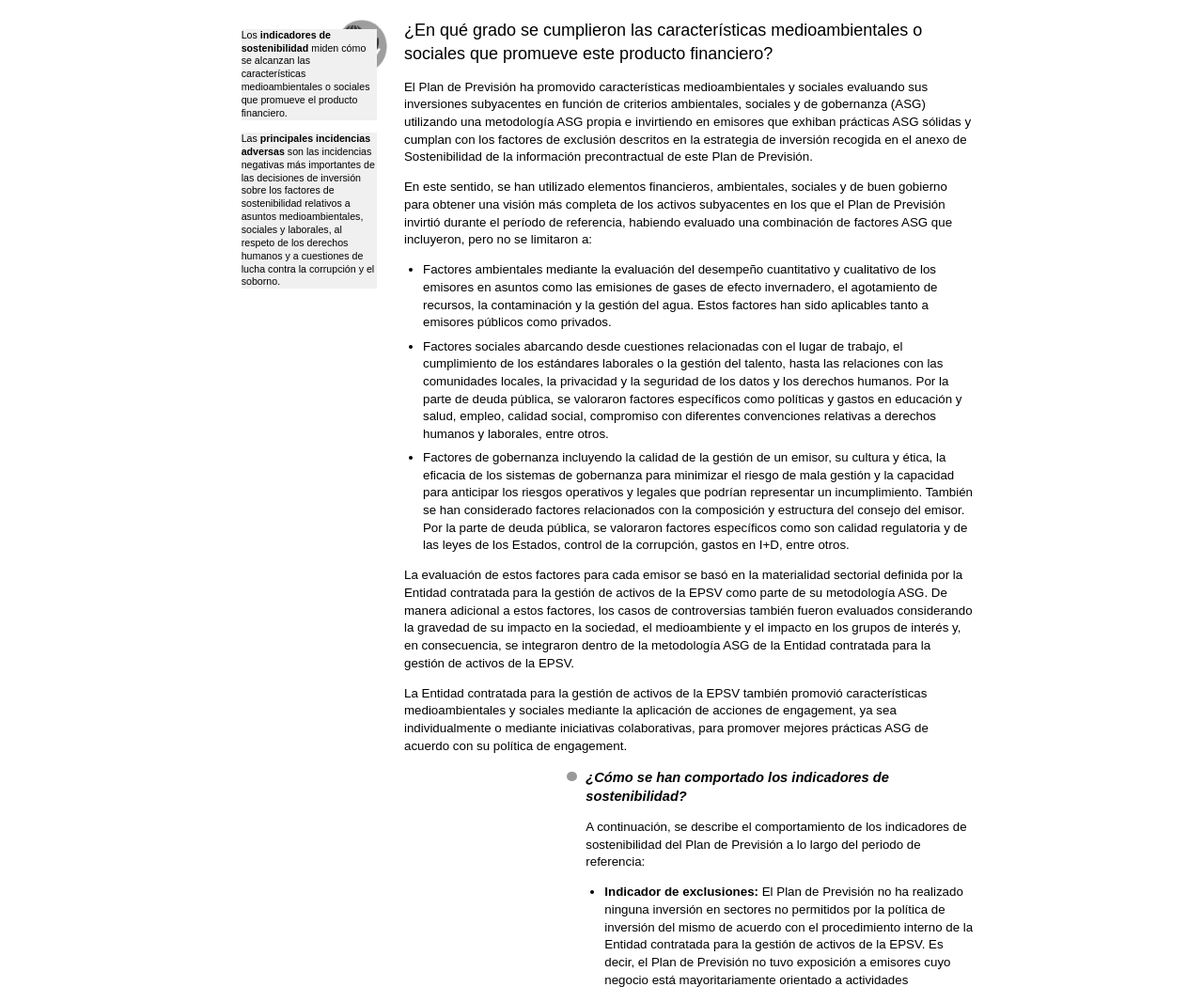
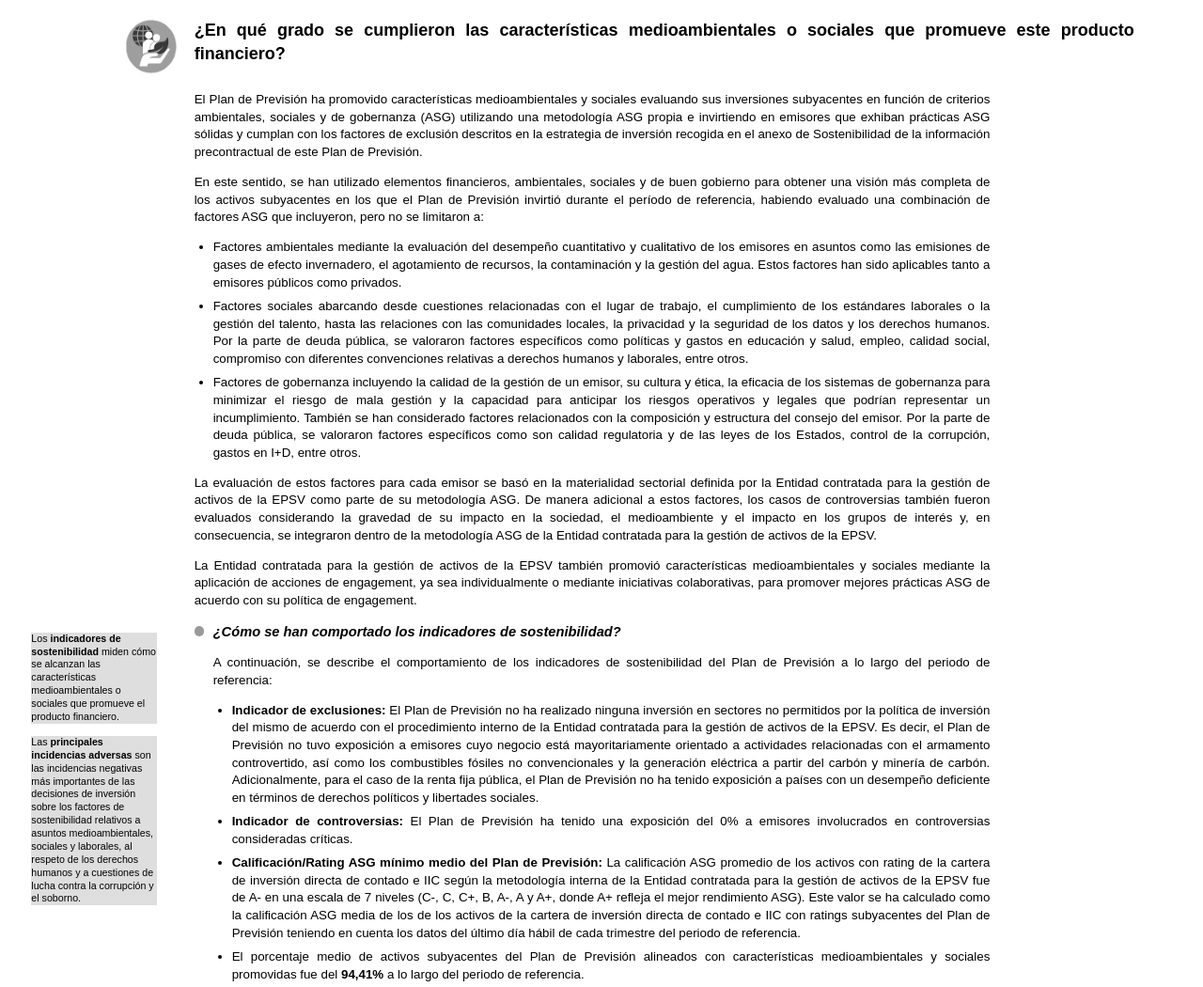
Before and after one commit to tristansoler/sfdr_report_generator, a plain HTML site: page question_1.html in a window 1280 px wide. Shown: the top 1050 px of the page at 94% size. Drawn offline with Linux system fonts and the light colour scheme.

Commit message:
major improvements in the question 1 file

```diff
--- a/q1_style.css
+++ b/q1_style.css
@@ -1,53 +1,74 @@
+/* General Format */
 body {
     font-family: Arial, sans-serif;
     font-size: 10pt;
     line-height: 1.4;
     margin: 0;
     padding: 15pt;
+    margin-right: 40pt;
+    margin-bottom: 72pt;
+    page-break-inside: auto;
+    page-break-after: auto;
+    page-break-before: auto;
+    orphans: 4;
 }
+
 .container {
-    position: relative;
-    width: 595pt;
-    margin: 0 auto;
+  position: relative;
+  text-align: justify;
+  overflow: hidden;
+  margin: 0 auto;
+  padding-right: 0pt;
+
 }
-.content {
-    margin-left: 140pt;
-}
+
+
 .icon {
     width: 60px;
     height: 60px;
     position: absolute;
-    margin-left: 85pt;
+    left: 85pt;
+    top: 0;
 }
+
+/* Main Question Format */
 .main-question {
-    display: flex;
-    align-items: flex-start;
-    margin-bottom: 0px;
     margin-left: 140pt;
+    font-size: 18px;
+    font-weight: bold;
+    margin-bottom: 20pt;
 }
-.main-qtext {
-    font-size: 18px;
-    font-size: bold;
-    margin-top: 0;
+
+/* Content Format */
+.content {
+    margin-left: 140pt;
+    margin-right: 10pt;
+    width: 635pt; /* 785pt - 140pt - 10pt */
 }
+
+/* Grey box Format */
 .gray-boxes {
     position: absolute;
+    text-align: left;
     left: 10pt;
-    top: 0;
-    width: 108pt;
+    width: 100pt; /* 118pt - 10pt */
 }
+
 .gray-box {
-    background-color: #f0f0f0;
+    background-color: rgb(223, 222, 222);
     padding: 0pt;
     margin-bottom: 10pt;
     font-size: 8pt;
     line-height: 1.3;
 }
+
+/* Sub-question Format */
 .sub-question {
-    margin-left: 140pt;
-    padding-left: 5pt;
     position: relative;
+    padding-left: 15pt;
+    margin-bottom: 15pt;
 }
+
 .sub-question::before {
     content: "";
     width: 8pt;
@@ -55,9 +76,10 @@ body {
     background-color: #999;
     border-radius: 50%;
     position: absolute;
-    left: -10pt;
+    left: 0;
     top: 3pt;
 }
+
 .sub-qtext {
     font-size: 11pt;
     font-style: italic;
@@ -65,16 +87,21 @@ body {
     margin-top: 0;
     margin-bottom: 5pt;
 }
+
+/* Sub-sub-question Format */
+.sub-sub-question {
+    font-style: italic;
+    margin-top: 15pt;
+    margin-bottom: 10pt;
+}
+
+/* List Format */
 ul {
     padding-left: 15pt;
     margin-top: 0;
     margin-bottom: 10pt;
 }
+
 li {
     margin-bottom: 5pt;
 }
-.sub-sub-question {
-    font-style: italic;
-    margin-top: 15pt;
-    margin-bottom: 10pt;
-}
--- a/question_1.html
+++ b/question_1.html
@@ -9,19 +9,11 @@
 <body>
     <div class="container">
         <img src="logos_icons/icon_q1.jpg" alt="Icono de pregunta" class="icon">
+
         <div class="main-question">
-            <div class="main-qtext">
             ¿En qué grado se cumplieron las características medioambientales o sociales que promueve este producto financiero?
         </div>
-        </div>
-        <div class="gray-boxes">
-            <div class="gray-box">
-                <p>Los <strong>indicadores de sostenibilidad</strong> miden cómo se alcanzan las características medioambientales o sociales que promueve el producto financiero.</p>
-            </div>
-            <div class="gray-box">
-                <p>Las <strong>principales incidencias adversas</strong> son las incidencias negativas más importantes de las decisiones de inversión sobre los factores de sostenibilidad relativos a asuntos medioambientales, sociales y laborales, al respeto de los derechos humanos y a cuestiones de lucha contra la corrupción y el soborno.</p>
-            </div>
-        </div>
+
         <div class="content">
             <p>El Plan de Previsión ha promovido características medioambientales y sociales evaluando sus inversiones subyacentes en función de criterios ambientales, sociales y de gobernanza (ASG) utilizando una metodología ASG propia e invirtiendo en emisores que exhiban prácticas ASG sólidas y cumplan con los factores de exclusión descritos en la estrategia de inversión recogida en el anexo de Sostenibilidad de la información precontractual de este Plan de Previsión.</p>
             <p>En este sentido, se han utilizado elementos financieros, ambientales, sociales y de buen gobierno para obtener una visión más completa de los activos subyacentes en los que el Plan de Previsión invirtió durante el período de referencia, habiendo evaluado una combinación de factores ASG que incluyeron, pero no se limitaron a:</p>
@@ -33,19 +25,32 @@
                 <p>La evaluación de estos factores para cada emisor se basó en la materialidad sectorial definida por la Entidad contratada para la gestión de activos de la EPSV como parte de su metodología ASG. De manera adicional a estos factores, los casos de controversias también fueron evaluados considerando la gravedad de su impacto en la sociedad, el medioambiente y el impacto en los grupos de interés y, en consecuencia, se integraron dentro de la metodología ASG de la Entidad contratada para la gestión de activos de la EPSV.</p>
                 <p>La Entidad contratada para la gestión de activos de la EPSV también promovió características medioambientales y sociales mediante la aplicación de acciones de engagement, ya sea individualmente o mediante iniciativas colaborativas, para promover mejores prácticas ASG de acuerdo con su política de engagement.</p>
 
+        </div>
+
+        <!--Gray Boxes-->
+        <div class="gray-boxes">
+            <div class="gray-box">
+                <p>Los <strong>indicadores de sostenibilidad</strong> miden cómo se alcanzan las características medioambientales o sociales que promueve el producto financiero.</p>
+            </div>
+            <div class="gray-box">
+                <p>Las <strong>principales incidencias adversas</strong> son las incidencias negativas más importantes de las decisiones de inversión sobre los factores de sostenibilidad relativos a asuntos medioambientales, sociales y laborales, al respeto de los derechos humanos y a cuestiones de lucha contra la corrupción y el soborno.</p>
+            </div>
+        </div>
+
+        <!--Subquestion that gray boxes need to follow-->
+        <div class="content">
                 <div class="sub-question">
                     <div class="sub-qtext">¿Cómo se han comportado los indicadores de sostenibilidad?</div>
-                <p>
+                    <p padding-left: -5pt;>
                         A continuación, se describe el comportamiento de los indicadores de sostenibilidad del Plan de Previsión a lo largo del periodo de referencia:
                     </p>
-                <ul>
+                    <ul padding-left: -5pt;>
                         <li><strong>Indicador de exclusiones:</strong> El Plan de Previsión no ha realizado ninguna inversión en sectores no permitidos por la política de inversión del mismo de acuerdo con el procedimiento interno de la Entidad contratada para la gestión de activos de la EPSV. Es decir, el Plan de Previsión no tuvo exposición a emisores cuyo negocio está mayoritariamente orientado a actividades relacionadas con el armamento controvertido, así como los combustibles fósiles no convencionales y la generación eléctrica a partir del carbón y minería de carbón. Adicionalmente, para el caso de la renta fija pública, el Plan de Previsión no ha tenido exposición a países con un desempeño deficiente en términos de derechos políticos y libertades sociales.</li>
                         <li><strong>Indicador de controversias:</strong> El Plan de Previsión ha tenido una exposición del 0% a emisores involucrados en controversias consideradas críticas.</li>
                         <li><strong>Calificación/Rating ASG mínimo medio del Plan de Previsión:</strong> La calificación ASG promedio de los activos con rating de la cartera de inversión directa de contado e IIC según la metodología interna de la Entidad contratada para la gestión de activos de la EPSV fue de A- en una escala de 7 niveles (C-, C, C+, B, A-, A y A+, donde A+ refleja el mejor rendimiento ASG). Este valor se ha calculado como la calificación ASG media de los de los activos de la cartera de inversión directa de contado e IIC con ratings subyacentes del Plan de Previsión teniendo en cuenta los datos del último día hábil de cada trimestre del periodo de referencia.</li>
                         <li>El porcentaje medio de activos subyacentes del Plan de Previsión alineados con características medioambientales y sociales promovidas fue del <strong>94,41%</strong> a lo largo del periodo de referencia.</li>
                     </ul>
                 </div>
-
                 <div class="sub-question">
                     <div class="sub-qtext">
                         ¿... y en comparación con periodos anteriores?
@@ -95,7 +100,7 @@
                 <div class="sub-sub-question">¿Cómo se han tenido en cuenta los indicadores de incidencias adversas sobre los factores de sostenibilidad?</div>
 
                 <p>La Entidad contratada para la gestión de activos de la EPSV ha tenido en cuenta los indicadores obligatorios de principales incidencias adversas en el análisis del principio de no causar daño significativo de los subyacentes de este Plan de Previsión.</p>
-            <p>Para ello, la Entidad contratada para la gestión de activos de la EPSV ha definido umbrales basados en criterios cuantitativos y cualitativos, siendo éstos:</p>
+                <p>Para ello, la Entidad contratada para la gestión de activos de la EPSV ha defin ido umbrales basados en criterios cuantitativos y cualitativos, siendo éstos:</p>
                 <ul>
                     <li>Umbrales absolutos: los emisores con una exposición significativa a los combustibles fósiles, actividades que afectan áreas sensibles a la biodiversidad, que violan los principios del Pacto Mundial de las Naciones Unidas y las Directrices de la Organización de Cooperación y Desarrollo Económicos (OCDE) para Empresas Multinacionales, que carecen de procesos y mecanismos de cumplimiento para monitorear el cumplimiento de dichas normas internacionales, y/o expuestos a armas controvertidas se consideraron incompatibles con el principio de no causar un daño significativo.</li>
                     <li>Umbrales a nivel de la industria: los emisores que se encuentren dentro del umbral de peor rendimiento con respecto a su industria en términos de emisiones de gases de efecto invernadero, intensidad de agua, residuos peligrosos y otros indicadores sociales no se consideraron conformes con el principio de no causar un daño significativo.</li>
@@ -108,5 +113,6 @@
                 <p>La Entidad contratada para la gestión de activos de la EPSV ha monitorizado directamente o a través de proveedores de datos especializados el cumplimiento de estas directrices internacionales y, en caso de incumplimiento, se ha evaluado y gestionado de acuerdo con las políticas internas. En caso de controversias, por ejemplo, entre otros, en acciones de engagement.</p>
             </div>
         </div>
+    </div>
 </body>
 </html>
```
Lines whose indentation alone changed are shown as unchanged.
